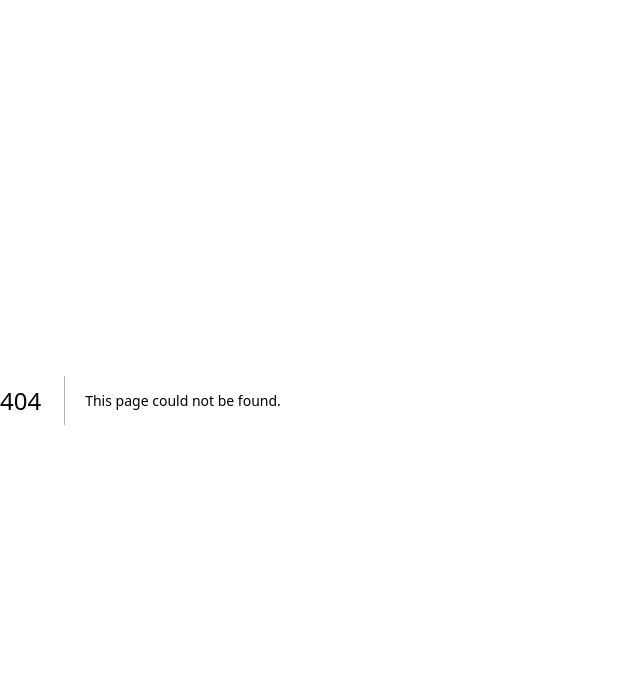
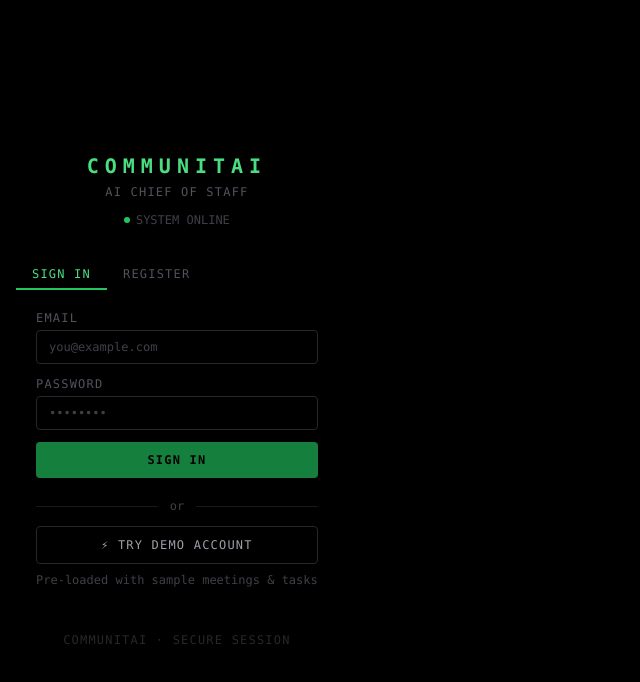
Before and after one commit to Shakiran-Nannyombi/CommunitAI, a Next.js app in the folder frontend/: page /login in a window 1280 px wide. Before the commit this address had no page. Shown: the top 682 px of the page, without its empty margins (0-640 px from the left). Built offline with nearby package versions, Linux system fonts and the light colour scheme; no server answers.

Commit message:
frontend: login/register page with demo account button, Bloomberg Terminal aesthetic

```diff
--- /dev/null
+++ b/frontend/app/login/page.tsx
@@ -0,0 +1,178 @@
+"use client";
+
+import { useState } from "react";
+import { useRouter } from "next/navigation";
+import { login, register, demoLogin, saveAuth } from "@/lib/api";
+
+type Mode = "login" | "register";
+
+export default function AuthPage() {
+    const router = useRouter();
+    const [mode, setMode] = useState<Mode>("login");
+    const [email, setEmail] = useState("");
+    const [password, setPassword] = useState("");
+    const [name, setName] = useState("");
+    const [error, setError] = useState("");
+    const [loading, setLoading] = useState(false);
+
+    async function handleSubmit(e: React.FormEvent) {
+        e.preventDefault();
+        setError("");
+        setLoading(true);
+        try {
+            const user = mode === "login"
+                ? await login(email, password)
+                : await register(email, password, name);
+            saveAuth(user);
+            router.push("/");
+        } catch (err: unknown) {
+            const msg = (err as { response?: { data?: { detail?: string } } })
+                ?.response?.data?.detail;
+            setError(msg ?? "Something went wrong");
+        } finally {
+            setLoading(false);
+        }
+    }
+
+    async function handleDemo() {
+        setError("");
+        setLoading(true);
+        try {
+            const user = await demoLogin();
+            saveAuth(user);
+            router.push("/");
+        } catch {
+            setError("Could not load demo account");
+        } finally {
+            setLoading(false);
+        }
+    }
+
+    return (
+        <div className="min-h-screen bg-black flex items-center justify-center font-mono p-4">
+            {/* Scanline overlay */}
+            <div className="fixed inset-0 pointer-events-none scanline opacity-30" />
+
+            <div className="w-full max-w-sm">
+                {/* Header */}
+                <div className="mb-8 text-center">
+                    <p className="text-green-400 text-xl font-bold tracking-[0.3em] uppercase">
+                        CommunitAI
+                    </p>
+                    <p className="text-zinc-600 text-xs mt-1 tracking-widest uppercase">
+                        AI Chief of Staff
+                    </p>
+                    <div className="mt-3 flex items-center justify-center gap-1.5 text-xs text-zinc-700">
+                        <span className="w-1.5 h-1.5 rounded-full bg-green-500 pulse-dot" />
+                        SYSTEM ONLINE
+                    </div>
+                </div>
+
+                {/* Panel */}
+                <div className="panel rounded">
+                    {/* Tab bar */}
+                    <div className="panel-header">
+                        <div className="flex gap-0">
+                            {(["login", "register"] as Mode[]).map(m => (
+                                <button
+                                    key={m}
+                                    onClick={() => { setMode(m); setError(""); }}
+                                    className={`px-4 py-1.5 text-xs uppercase tracking-widest border-b-2 transition ${mode === m
+                                            ? "border-green-500 text-green-400"
+                                            : "border-transparent text-zinc-600 hover:text-zinc-400"
+                                        }`}
+                                >
+                                    {m === "login" ? "Sign In" : "Register"}
+                                </button>
+                            ))}
+                        </div>
+                    </div>
+
+                    <form onSubmit={handleSubmit} className="p-5 space-y-3">
+                        {mode === "register" && (
+                            <div>
+                                <label className="block text-zinc-600 text-xs uppercase tracking-widest mb-1">
+                                    Display Name
+                                </label>
+                                <input
+                                    type="text"
+                                    value={name}
+                                    onChange={e => setName(e.target.value)}
+                                    placeholder="Your name"
+                                    className="w-full bg-black border border-zinc-800 rounded px-3 py-2 text-xs text-zinc-300 placeholder-zinc-700 focus:outline-none focus:border-green-700 transition"
+                                />
+                            </div>
+                        )}
+
+                        <div>
+                            <label className="block text-zinc-600 text-xs uppercase tracking-widest mb-1">
+                                Email
+                            </label>
+                            <input
+                                type="email"
+                                value={email}
+                                onChange={e => setEmail(e.target.value)}
+                                placeholder="you@example.com"
+                                required
+                                className="w-full bg-black border border-zinc-800 rounded px-3 py-2 text-xs text-zinc-300 placeholder-zinc-700 focus:outline-none focus:border-green-700 transition"
+                            />
+                        </div>
+
+                        <div>
+                            <label className="block text-zinc-600 text-xs uppercase tracking-widest mb-1">
+                                Password
+                            </label>
+                            <input
+                                type="password"
+                                value={password}
+                                onChange={e => setPassword(e.target.value)}
+                                placeholder="••••••••"
+                                required
+                                minLength={6}
+                                className="w-full bg-black border border-zinc-800 rounded px-3 py-2 text-xs text-zinc-300 placeholder-zinc-700 focus:outline-none focus:border-green-700 transition"
+                            />
+                        </div>
+
+                        {error && (
+                            <p className="text-red-400 text-xs border border-red-900 bg-red-950/30 rounded px-3 py-2">
+                                {error}
+                            </p>
+                        )}
+
+                        <button
+                            type="submit"
+                            disabled={loading}
+                            className="w-full bg-green-700 hover:bg-green-600 disabled:opacity-50 text-black font-bold text-xs uppercase tracking-widest py-2.5 rounded transition"
+                        >
+                            {loading ? "..." : mode === "login" ? "Sign In" : "Create Account"}
+                        </button>
+                    </form>
+
+                    {/* Divider */}
+                    <div className="px-5 pb-5">
+                        <div className="flex items-center gap-3 mb-3">
+                            <div className="flex-1 border-t border-zinc-900" />
+                            <span className="text-zinc-700 text-xs">or</span>
+                            <div className="flex-1 border-t border-zinc-900" />
+                        </div>
+
+                        <button
+                            onClick={handleDemo}
+                            disabled={loading}
+                            className="w-full border border-zinc-800 hover:border-green-800 disabled:opacity-50 text-zinc-400 hover:text-green-400 text-xs uppercase tracking-widest py-2.5 rounded transition"
+                        >
+                            {loading ? "..." : "⚡ Try Demo Account"}
+                        </button>
+                        <p className="text-zinc-700 text-xs text-center mt-2">
+                            Pre-loaded with sample meetings &amp; tasks
+                        </p>
+                    </div>
+                </div>
+
+                <p className="text-zinc-800 text-xs text-center mt-6 tracking-widest">
+                    COMMUNITAI · SECURE SESSION
+                </p>
+            </div>
+        </div>
+    );
+}
```
